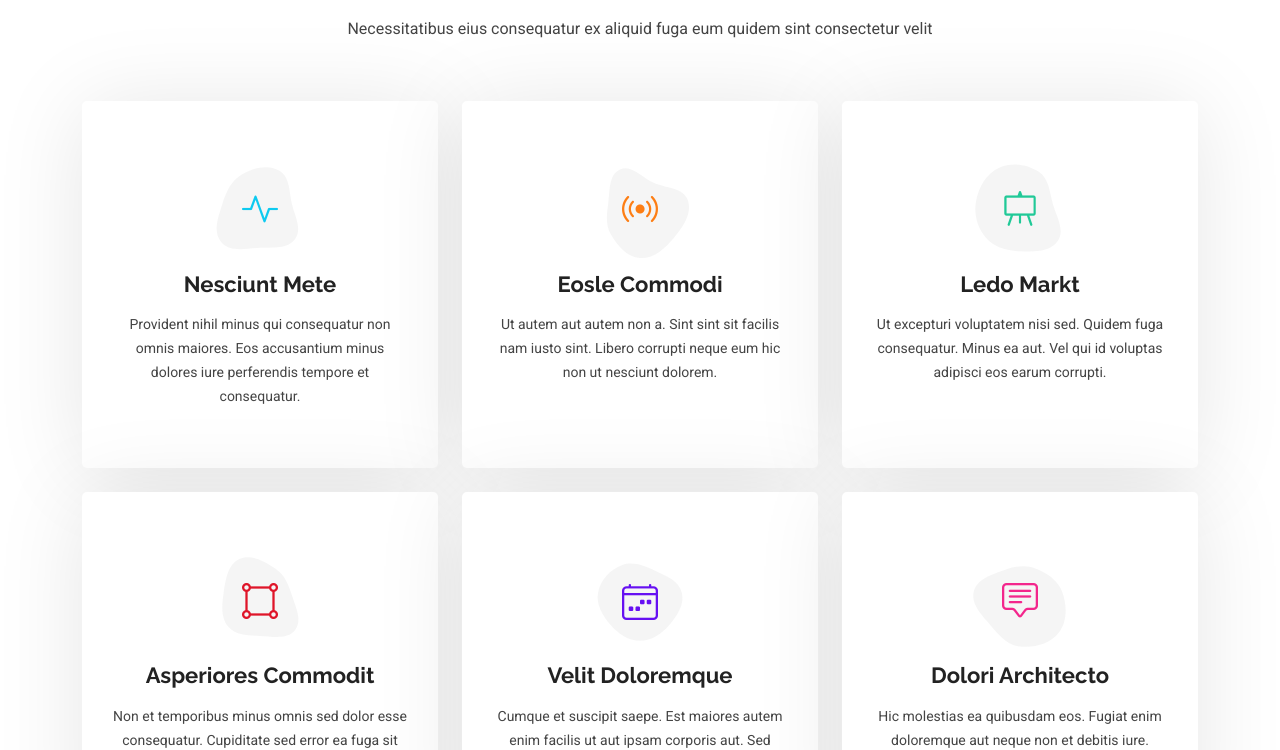
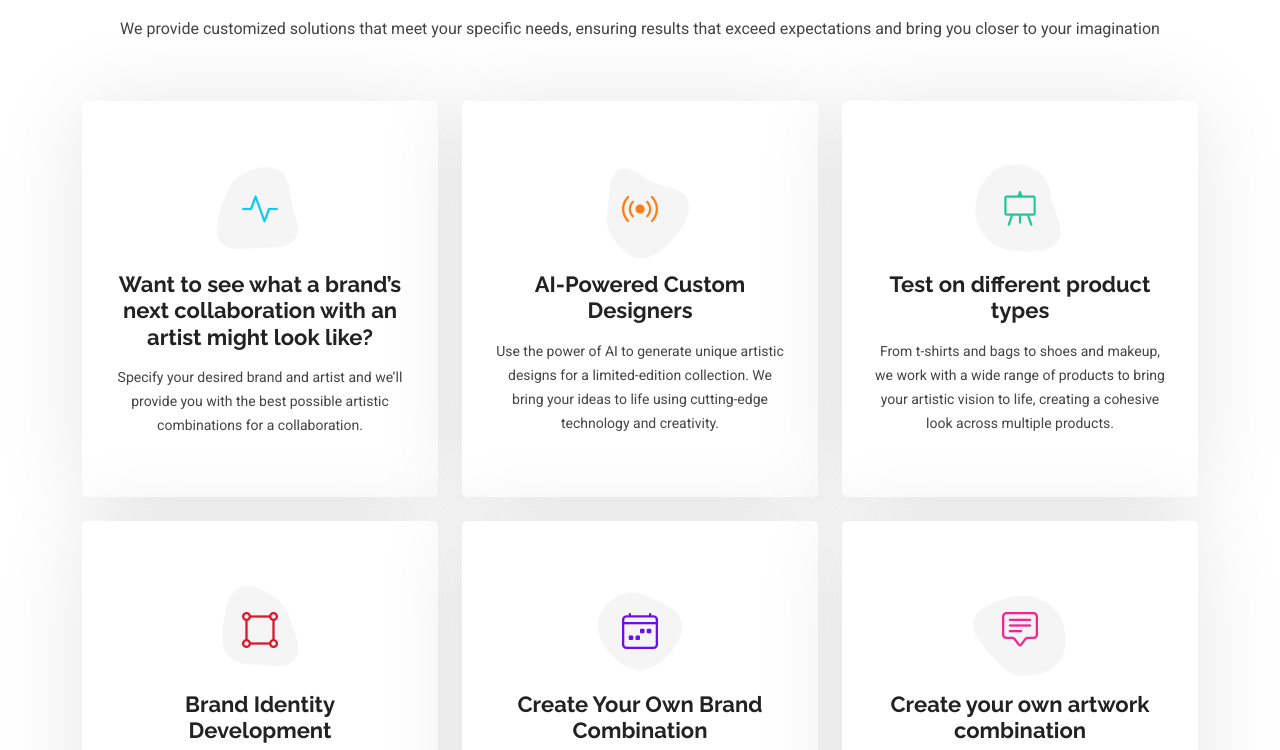
Before and after one commit to Lorrayne23/INM716-Industrial-Artificial-Intelligence, a plain HTML site: page Website/lavu-1.0.0/services.html in a window 1280 px wide. Shown: the part 204-954 px from the top of the page. Drawn offline with Linux system fonts and the light colour scheme.

Commit message:
add first verion services.html page

```diff
--- a/Website/lavu-1.0.0/services.html
+++ b/Website/lavu-1.0.0/services.html
@@ -77,7 +77,7 @@
       <!-- Section Title -->
       <div class="container section-title" data-aos="fade-up">
         <h2>Services</h2>
-        <p>Necessitatibus eius consequatur ex aliquid fuga eum quidem sint consectetur velit</p>
+        <p>We provide customized solutions that meet your specific needs, ensuring results that exceed expectations and bring you closer to your imagination</p>
       </div><!-- End Section Title -->
 
       <div class="container">
@@ -93,9 +93,9 @@
                 <i class="bi bi-activity"></i>
               </div>
               <a href="#" class="stretched-link">
-                <h3>Nesciunt Mete</h3>
+                <h3>Want to see what a brand’s next collaboration with an artist might look like?</h3>
               </a>
-              <p>Provident nihil minus qui consequatur non omnis maiores. Eos accusantium minus dolores iure perferendis tempore et consequatur.</p>
+              <p>Specify your desired brand and artist and we’ll provide you with the best possible artistic combinations for a collaboration.</p>
             </div>
           </div><!-- End Service Item -->
 
@@ -108,9 +108,9 @@
                 <i class="bi bi-broadcast"></i>
               </div>
               <a href="#" class="stretched-link">
-                <h3>Eosle Commodi</h3>
+                <h3>AI-Powered Custom Designers</h3>
               </a>
-              <p>Ut autem aut autem non a. Sint sint sit facilis nam iusto sint. Libero corrupti neque eum hic non ut nesciunt dolorem.</p>
+              <p>Use the power of AI to generate unique artistic designs for a limited-edition collection. We bring your ideas to life using cutting-edge technology and creativity.</p>
             </div>
           </div><!-- End Service Item -->
 
@@ -123,9 +123,10 @@
                 <i class="bi bi-easel"></i>
               </div>
               <a href="#" class="stretched-link">
-                <h3>Ledo Markt</h3>
+                <h3>Test on different product types</h3>
               </a>
-              <p>Ut excepturi voluptatem nisi sed. Quidem fuga consequatur. Minus ea aut. Vel qui id voluptas adipisci eos earum corrupti.</p>
+              <p>From t-shirts and bags to shoes and makeup, we work with a wide range of products to bring your artistic vision to life, creating a cohesive look across multiple products.
+              </p>
             </div>
           </div><!-- End Service Item -->
 
@@ -138,9 +139,9 @@
                 <i class="bi bi-bounding-box-circles"></i>
               </div>
               <a href="#" class="stretched-link">
-                <h3>Asperiores Commodit</h3>
+                <h3>Brand Identity Development</h3>
               </a>
-              <p>Non et temporibus minus omnis sed dolor esse consequatur. Cupiditate sed error ea fuga sit provident adipisci neque.</p>
+              <p>Collaborate with us to build a distinctive brand identity that blends fashion and art, powered by AI insights. We’ll help you develop a visual language that reflects your brand ethos and stands out in the marketplace.</p>
               <a href="#" class="stretched-link"></a>
             </div>
           </div><!-- End Service Item -->
@@ -154,9 +155,9 @@
                 <i class="bi bi-calendar4-week icon"></i>
               </div>
               <a href="#" class="stretched-link">
-                <h3>Velit Doloremque</h3>
+                <h3>Create Your Own Brand Combination</h3>
               </a>
-              <p>Cumque et suscipit saepe. Est maiores autem enim facilis ut aut ipsam corporis aut. Sed animi at autem alias eius labore.</p>
+              <p>We understand that everyone has unique tastes in music, visuals and concepts. Send us the products you want to see and we’ll provide you with the best art combinations for the products.</p>
               <a href="#" class="stretched-link"></a>
             </div>
           </div><!-- End Service Item -->
@@ -170,9 +171,9 @@
                 <i class="bi bi-chat-square-text"></i>
               </div>
               <a href="#" class="stretched-link">
-                <h3>Dolori Architecto</h3>
+                <h3>Create your own artwork combination</h3>
               </a>
-              <p>Hic molestias ea quibusdam eos. Fugiat enim doloremque aut neque non et debitis iure. Corrupti recusandae ducimus enim.</p>
+              <p>If you have an artwork in mind and wonder how that artwork would look on a given product, we have the solution. With a range of 10 different combinations of artwork with a product.</p>
               <a href="#" class="stretched-link"></a>
             </div>
           </div><!-- End Service Item -->
```
